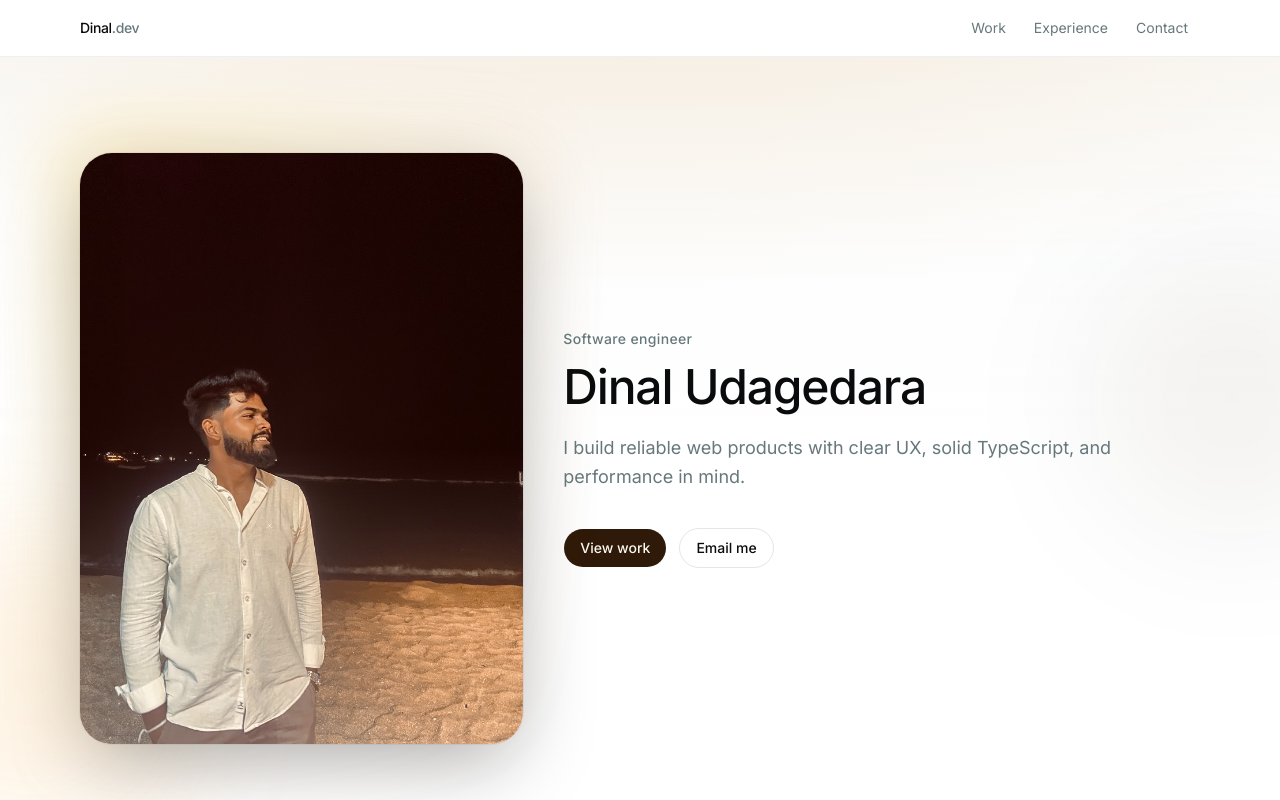
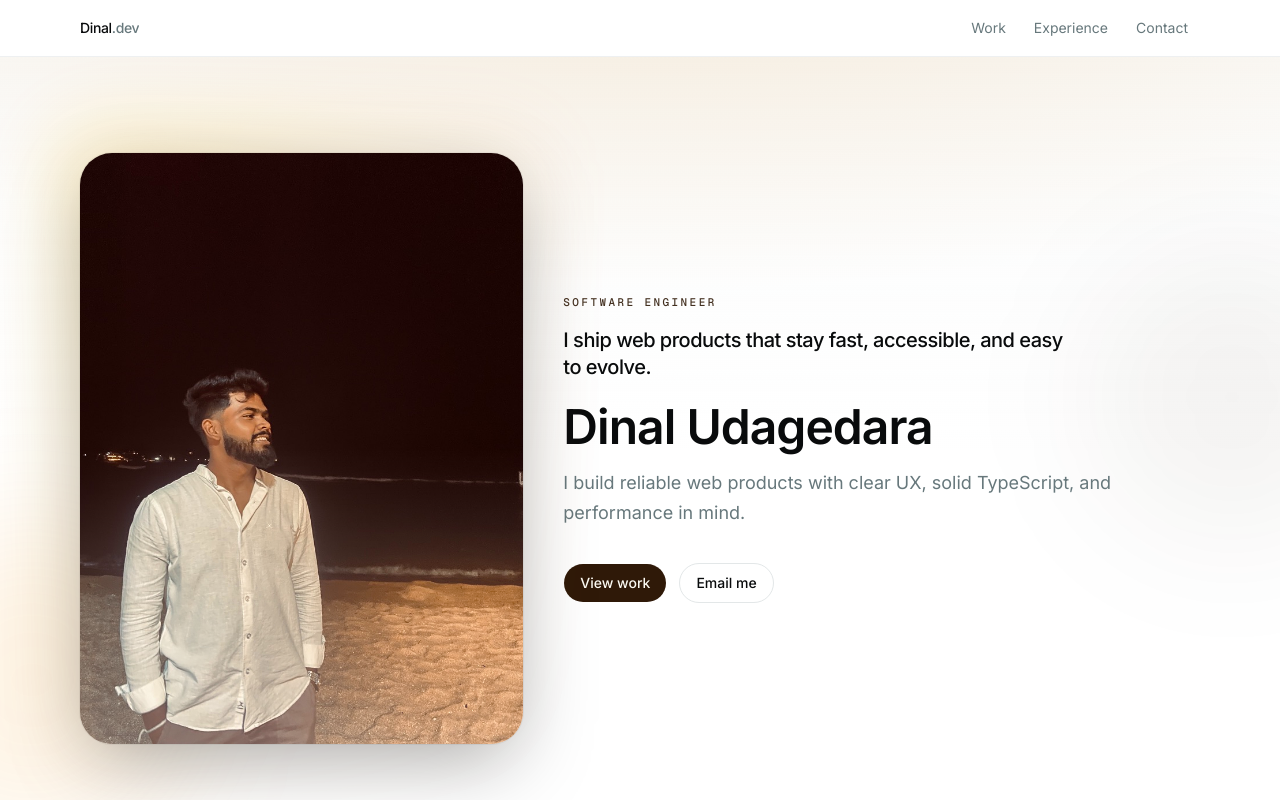
Before and after one commit to dinalUdagedara/portfolio, a Next.js app: page / in a window 1280 px wide. Shown: the top 800 px of the page. Built offline with nearby package versions, Linux system fonts and the light colour scheme.

Commit message:
feat(portfolio): hero hook line and typographic hierarchy
Add site.hook, show role in mono, hook then name then tagline; tighten
name tracking and weight for editorial feel.

Co-authored-by: Cursor <cursoragent@cursor.com>

```diff
--- a/components/portfolio/hero.tsx
+++ b/components/portfolio/hero.tsx
@@ -69,13 +69,16 @@ export function Hero() {
           </div>
 
           <div className="lg:col-span-7">
-            <p className="text-sm font-medium tracking-wide text-muted-foreground">
+            <p className="font-mono text-[11px] font-medium uppercase tracking-[0.22em] text-primary/90">
               {site.role}
             </p>
-            <h1 className="mt-3 text-balance text-3xl font-medium tracking-tight sm:text-4xl lg:text-5xl lg:leading-[1.08]">
+            <p className="mt-4 max-w-xl text-pretty text-lg font-medium leading-snug tracking-tight text-foreground sm:text-xl">
+              {site.hook}
+            </p>
+            <h1 className="mt-5 text-balance text-3xl font-semibold tracking-[-0.02em] sm:text-4xl lg:text-5xl lg:leading-[1.06]">
               {site.name}
             </h1>
-            <p className="mt-5 max-w-xl text-pretty text-base leading-relaxed text-muted-foreground sm:text-lg">
+            <p className="mt-4 max-w-xl text-pretty text-base leading-relaxed text-muted-foreground sm:text-lg">
               {site.tagline}
             </p>
             <div className="mt-9 flex flex-wrap gap-3">
--- a/lib/site.ts
+++ b/lib/site.ts
@@ -1,6 +1,8 @@
 export const site = {
   name: "Dinal Udagedara",
   role: "Software engineer",
+  /** One scannable line: outcome or niche (shown above the name in the hero). */
+  hook: "I ship web products that stay fast, accessible, and easy to evolve.",
   tagline:
     "I build reliable web products with clear UX, solid TypeScript, and performance in mind.",
   email: "you@example.com",
```
Also changed, not shown: 1 other file (tests, documents, lock files or other folders).
